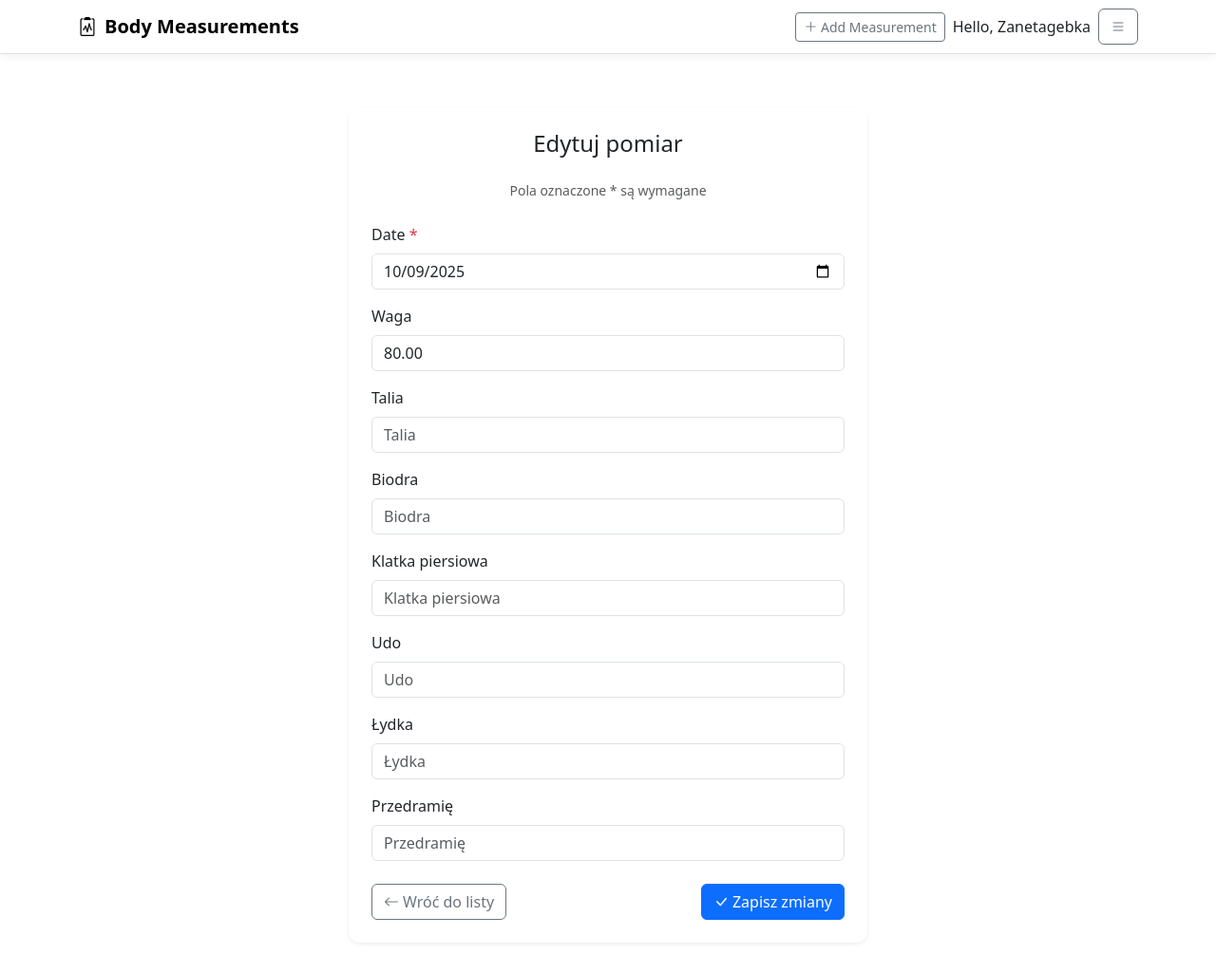
After one commit to zanetagebka/body_measurement, a Django app: page /measurements/1/edit/ in a window 1280 px wide. The commit adds this page. Shown: the whole page at 95% size. Run offline with Django 5.2, Linux system fonts and the light colour scheme; a user stored in the database is signed in; data comes from the database, SQL or seed files in the repository; some libraries are stand-ins or nearby versions.

Commit message:
add possibility to edit, add missing button

```diff
--- a/measurements/templates/measurements/base.html
+++ b/measurements/templates/measurements/base.html
@@ -20,6 +20,10 @@
             </a>
 
             <div class="ms-auto d-flex align-items-center gap-2">
+            <a href="{% url 'measurement_add' %}" class="btn btn-outline-secondary btn-sm" type="button" aria-label="Add Measurement">
+                <i class="bi bi-plus-lg"></i>
+                {% translate "Add Measurement" %}
+            </a>
                 {% if user.is_authenticated %}
                     {% get_current_language as CURRENT_LANGUAGE %}
                     <a href="{% url 'user_profile' %}" class="nav-link">
--- /dev/null
+++ b/measurements/templates/measurements/edit.html
@@ -0,0 +1,48 @@
+{% extends "measurements/base.html" %}
+{% load i18n %}
+{% load widget_tweaks %}
+
+{% block title %}{% translate "Edytuj pomiar" %}{% endblock %}
+
+{% block content %}
+<div class="row justify-content-center">
+    <div class="col-12 col-md-8 col-lg-6">
+        <div class="card shadow-sm">
+            <div class="card-body p-4">
+                <h2 class="card-title h4 text-center mb-4">{% translate "Edytuj pomiar" %}</h2>
+                <p class="text-muted text-center small mb-4">{% translate "Pola oznaczone * są wymagane" %}</p>
+
+                <form method="post">
+                    {% csrf_token %}
+                    {% for field in form %}
+                        <div class="mb-3">
+                            <label class="form-label">
+                                {% translate field.label %}
+                                {% if field.field.required %}
+                                    <span class="text-danger">*</span>
+                                {% endif %}
+                            </label>
+                            {% render_field field class="form-control" placeholder=field.label %}
+                            {% if field.errors %}
+                                <div class="text-danger small mt-1">{{ field.errors.0 }}</div>
+                            {% endif %}
+                            {% if field.help_text %}
+                                <div class="form-text">{{ field.help_text }}</div>
+                            {% endif %}
+                        </div>
+                    {% endfor %}
+
+                    <div class="d-flex gap-2 mt-4">
+                        <a href="{% url 'measurement_list' %}" class="btn btn-outline-secondary">
+                            <i class="bi bi-arrow-left me-1"></i>{% translate "Wróć do listy" %}
+                        </a>
+                        <button type="submit" class="btn btn-primary ms-auto">
+                            <i class="bi bi-check-lg me-1"></i>{% translate "Zapisz zmiany" %}
+                        </button>
+                    </div>
+                </form>
+            </div>
+        </div>
+    </div>
+</div>
+{% endblock %}
--- a/measurements/templates/measurements/list.html
+++ b/measurements/templates/measurements/list.html
@@ -56,6 +56,9 @@
                                 <td>{{ measurement.calf }}</td>
                                 <td>{{ measurement.forearm }}</td>
                                 <td class="text-end">
+                                    <a href="{% url 'measurement_edit' measurement.id %}" class="btn btn-sm btn-outline-primary me-1">
+                                        <i class="bi bi-pencil"></i>
+                                    </a>
                                     <button onclick="showDeleteModal({{ measurement.id }})"
                                             class="btn btn-sm btn-outline-danger" type="button">
                                         <i class="bi bi-trash"></i>
--- a/measurements/urls.py
+++ b/measurements/urls.py
@@ -11,6 +11,7 @@ urlpatterns = [
     path('', redirect_to_measurements, name='home'),
     path('measurements/', views.measurement_list, name='measurement_list'),
     path('measurements/add/', views.measurement_add, name='measurement_add'),
+    path('measurements/<int:pk>/edit/', views.measurement_edit, name='measurement_edit'),
     path('measurements/delete/<int:pk>/', views.measurement_delete, name='measurement_delete'),
     path('login/', views.login_view, name='login'),
     path('register/', views.register_view, name='register'),
--- a/measurements/views.py
+++ b/measurements/views.py
@@ -74,6 +74,20 @@ def measurement_add(request):
     return render(request, 'measurements/add.html', {'form': form})
 
 @login_required
+def measurement_edit(request, pk):
+    measurement = get_object_or_404(Measurement, pk=pk, user=request.user)
+    if request.method == 'POST':
+        form = MeasurementForm(request.POST, instance=measurement)
+        if form.is_valid():
+            form.save()
+            messages.success(request, _('Measurement updated successfully.'))
+            return redirect('measurement_list')
+    else:
+        form = MeasurementForm(instance=measurement)
+    return render(request, 'measurements/edit.html', {'form': form})
+
+
+@login_required
 def measurement_delete(request, pk):
     measurement = get_object_or_404(Measurement, pk=pk, user=request.user)
     if request.method == 'POST':
```
